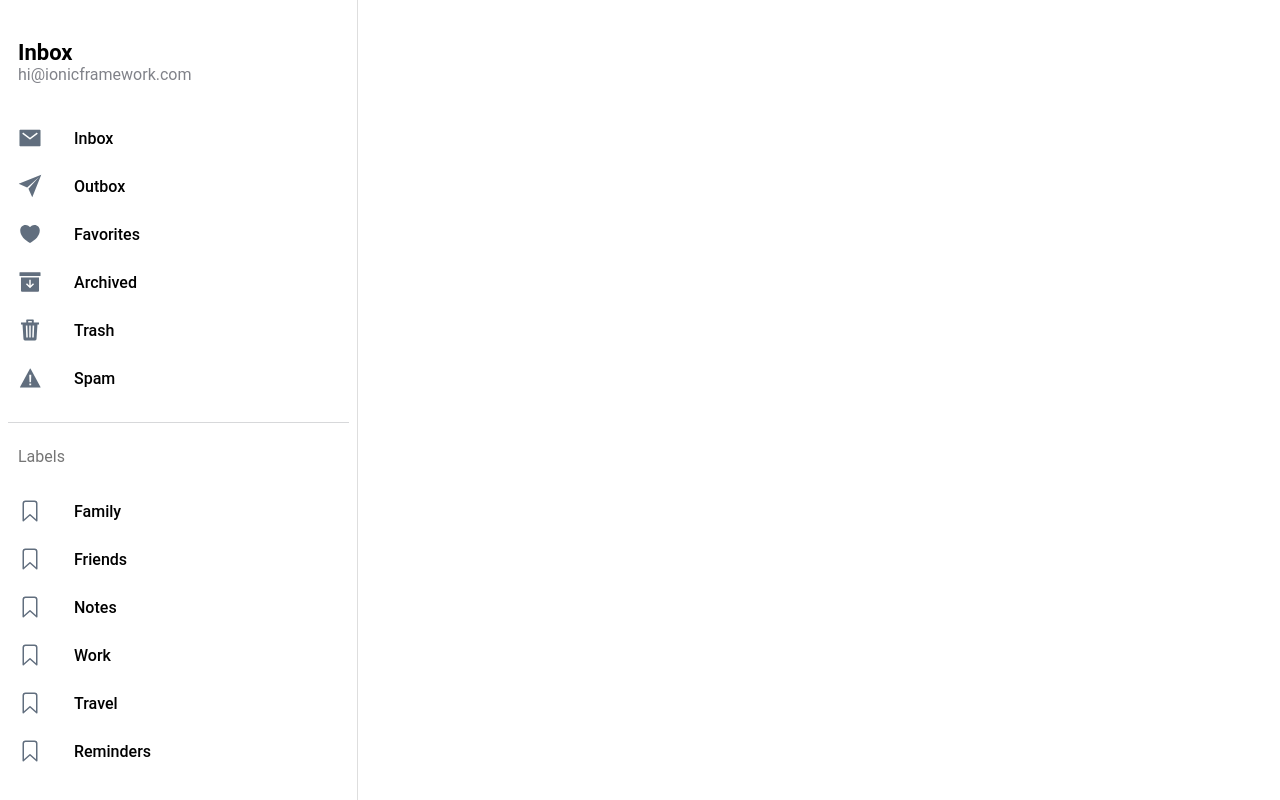
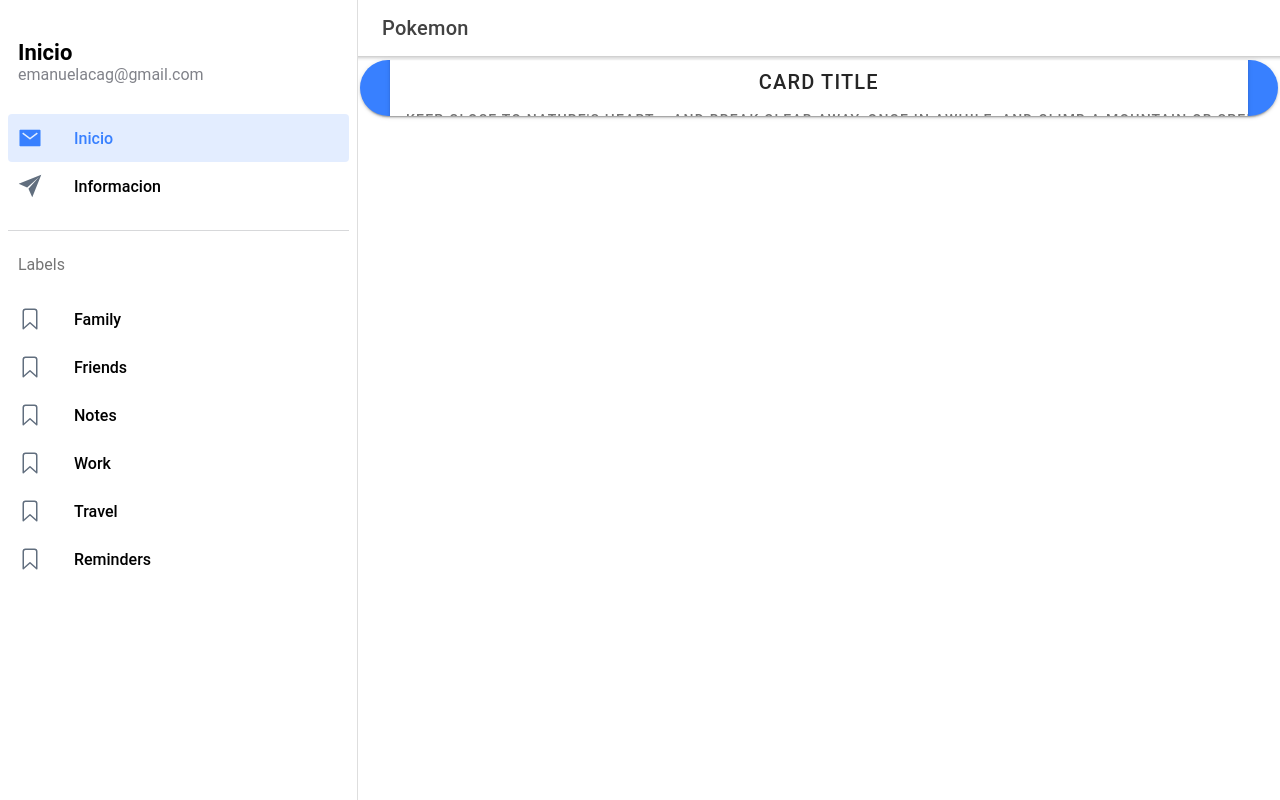
Before and after one commit to Emanuel684/reto-app-be-4-tech, a React (Create React App) app: page /Home in a window 1280 px wide. Built offline with nearby package versions, Linux system fonts and the light colour scheme.

Commit message:
All working good

```diff
--- a/src/App.tsx
+++ b/src/App.tsx
@@ -2,7 +2,8 @@ import { IonApp, IonRouterOutlet, IonSplitPane, setupIonicReact } from '@ionic/r
 import { IonReactRouter } from '@ionic/react-router';
 import { Redirect, Route } from 'react-router-dom';
 import Menu from './components/Menu';
-import Page from './pages/Page';
+import ListPokemons from './pages/ListPokemons';
+import Info from './pages/Info';
 
 /* Core CSS required for Ionic components to work properly */
 import '@ionic/react/css/core.css';
@@ -33,10 +34,13 @@ const App: React.FC = () => {
           <Menu />
           <IonRouterOutlet id="main">
             <Route path="/" exact={true}>
-              <Redirect to="/page/Inbox" />
+              <Redirect to="/Home" />
             </Route>
-            <Route path="/page/:name" exact={true}>
-              <Page />
+            <Route path="/Home" exact={true}>
+              <ListPokemons />
+            </Route>
+            <Route path="/Info" exact={true}>
+              <Info />
             </Route>
           </IonRouterOutlet>
         </IonSplitPane>
--- a/src/components/ExploreContainer.css
+++ b/src/components/ExploreContainer.css
@@ -22,3 +22,7 @@
 .container a {
   text-decoration: none;
 }
+
+.cardButton {
+
+}
--- a/src/components/ExploreContainer.tsx
+++ b/src/components/ExploreContainer.tsx
@@ -1,16 +1,51 @@
-import './ExploreContainer.css';
+// import './ExploreContainer.css';
 
-interface ContainerProps {
-  name: string;
-}
+// interface ContainerProps {
+//   name: string;
+// }
 
-const ExploreContainer: React.FC<ContainerProps> = ({ name }) => {
+// const ExploreContainer: React.FC<ContainerProps> = ({ name }) => {
+//   return (
+//     <div className="container">
+//       <strong>{name}</strong>
+//       <p>Explore <a target="_blank" rel="noopener noreferrer" href="https://ionicframework.com/docs/components">UI Components</a></p>
+//     </div>
+//   );
+// };
+
+// export default ExploreContainer;
+
+import React, { useState } from 'react';
+import { IonModal, IonButton, IonContent } from '@ionic/react';
+import { IonHeader, IonPage, IonTitle, IonToolbar, IonCard, IonCardHeader, IonCardSubtitle, IonCardTitle, IonCardContent, IonItem, IonIcon, IonLabel } from '@ionic/react';
+import { pin, wifi, wine, warning, walk } from 'ionicons/icons';
+
+export const Tab1: React.FC = () => {
+  const [showModal, setShowModal] = useState(false);
+
   return (
-    <div className="container">
-      <strong>{name}</strong>
-      <p>Explore <a target="_blank" rel="noopener noreferrer" href="https://ionicframework.com/docs/components">UI Components</a></p>
-    </div>
+    <IonContent>
+      <IonModal isOpen={showModal}>
+        <p>This is the modal content.</p>
+        <IonButton onClick={() => setShowModal(false)}>
+            Close Modal
+        </IonButton>
+      </IonModal>
+      <IonButton color="primary" size="large" expand="full" shape="round" className="cardButton" onClick={() => setShowModal(true)}>
+           <IonCard>
+          <IonCardHeader>
+            <IonCardSubtitle>Card Subtitle</IonCardSubtitle>
+            <IonCardTitle>Card Title</IonCardTitle>
+          </IonCardHeader>
+
+          <IonCardContent>
+            Keep close to Nature's heart... and break clear away, once in awhile,
+            and climb a mountain or spend a week in the woods. Wash your spirit clean.
+      </IonCardContent>
+        </IonCard>
+      </IonButton>
+    </IonContent>
   );
 };
 
-export default ExploreContainer;
+export default Tab1;
--- a/src/components/Menu.tsx
+++ b/src/components/Menu.tsx
@@ -23,41 +23,53 @@ interface AppPage {
 
 const appPages: AppPage[] = [
   {
-    title: 'Inbox',
-    url: '/page/Inbox',
+    title: 'Inicio',
+    url: '/Home',
     iosIcon: mailOutline,
     mdIcon: mailSharp
   },
   {
-    title: 'Outbox',
-    url: '/page/Outbox',
+    title: 'Informacion',
+    url: '/Info',
     iosIcon: paperPlaneOutline,
     mdIcon: paperPlaneSharp
   },
-  {
-    title: 'Favorites',
-    url: '/page/Favorites',
-    iosIcon: heartOutline,
-    mdIcon: heartSharp
-  },
-  {
-    title: 'Archived',
-    url: '/page/Archived',
-    iosIcon: archiveOutline,
-    mdIcon: archiveSharp
-  },
-  {
-    title: 'Trash',
-    url: '/page/Trash',
-    iosIcon: trashOutline,
-    mdIcon: trashSharp
-  },
-  {
-    title: 'Spam',
-    url: '/page/Spam',
-    iosIcon: warningOutline,
-    mdIcon: warningSharp
-  }
+  // {
+  //   title: 'Inbox',
+  //   url: '/page/Inbox',
+  //   iosIcon: mailOutline,
+  //   mdIcon: mailSharp
+  // },
+  // {
+  //   title: 'Outbox',
+  //   url: '/page/Outbox',
+  //   iosIcon: paperPlaneOutline,
+  //   mdIcon: paperPlaneSharp
+  // },
+  // {
+  //   title: 'Favorites',
+  //   url: '/page/Favorites',
+  //   iosIcon: heartOutline,
+  //   mdIcon: heartSharp
+  // },
+  // {
+  //   title: 'Archived',
+  //   url: '/page/Archived',
+  //   iosIcon: archiveOutline,
+  //   mdIcon: archiveSharp
+  // },
+  // {
+  //   title: 'Trash',
+  //   url: '/page/Trash',
+  //   iosIcon: trashOutline,
+  //   mdIcon: trashSharp
+  // },
+  // {
+  //   title: 'Spam',
+  //   url: '/page/Spam',
+  //   iosIcon: warningOutline,
+  //   mdIcon: warningSharp
+  // }
 ];
 
 const labels = ['Family', 'Friends', 'Notes', 'Work', 'Travel', 'Reminders'];
@@ -69,8 +81,8 @@ const Menu: React.FC = () => {
     <IonMenu contentId="main" type="overlay">
       <IonContent>
         <IonList id="inbox-list">
-          <IonListHeader>Inbox</IonListHeader>
-          <IonNote>hi@ionicframework.com</IonNote>
+          <IonListHeader>Inicio</IonListHeader>
+          <IonNote>emanuelacag@gmail.com</IonNote>
           {appPages.map((appPage, index) => {
             return (
               <IonMenuToggle key={index} autoHide={false}>
--- /dev/null
+++ b/src/pages/Info.tsx
@@ -0,0 +1,35 @@
+import { IonButtons, IonContent, IonHeader, IonMenuButton, IonPage, IonTitle, IonToolbar } from '@ionic/react';
+import { useParams } from 'react-router';
+import ExploreContainer from '../components/ExploreContainer';
+import './Info.css';
+
+const Info: React.FC = () => {
+
+  const { name } = useParams<{ name: string; }>();
+
+  return (
+    <IonPage>
+      <IonHeader>
+        <IonToolbar>
+          <IonButtons slot="start">
+            <IonMenuButton />
+          </IonButtons>
+          <IonTitle>Info</IonTitle>
+        </IonToolbar>
+      </IonHeader>
+
+      <IonContent fullscreen>
+        <IonHeader collapse="condense">
+          <IonToolbar>
+            <IonTitle size="large">{name}</IonTitle>
+            {/* <IonTitle size="large">Emanuel Acevedo</IonTitle> */}
+          </IonToolbar>
+        </IonHeader>
+        {/* <ExploreContainer name={name} /> */}
+        {/* <ExploreContainer /> */}
+      </IonContent>
+    </IonPage>
+  );
+};
+
+export default Info;
--- a/src/pages/Page.tsx
+++ b/src/pages/ListPokemons.tsx
@@ -1,9 +1,9 @@
 import { IonButtons, IonContent, IonHeader, IonMenuButton, IonPage, IonTitle, IonToolbar } from '@ionic/react';
 import { useParams } from 'react-router';
 import ExploreContainer from '../components/ExploreContainer';
-import './Page.css';
+import './ListPokemons.css';
 
-const Page: React.FC = () => {
+const ListPokemons: React.FC = () => {
 
   const { name } = useParams<{ name: string; }>();
 
@@ -14,7 +14,7 @@ const Page: React.FC = () => {
           <IonButtons slot="start">
             <IonMenuButton />
           </IonButtons>
-          <IonTitle>{name}</IonTitle>
+          <IonTitle>Pokemon</IonTitle>
         </IonToolbar>
       </IonHeader>
 
@@ -22,12 +22,14 @@ const Page: React.FC = () => {
         <IonHeader collapse="condense">
           <IonToolbar>
             <IonTitle size="large">{name}</IonTitle>
+            {/* <IonTitle size="large">Emanuel Acevedo</IonTitle> */}
           </IonToolbar>
         </IonHeader>
-        <ExploreContainer name={name} />
+        {/* <ExploreContainer name={name} /> */}
+        <ExploreContainer />
       </IonContent>
     </IonPage>
   );
 };
 
-export default Page;
+export default ListPokemons;
```
Also changed, not shown: package.json (+5 -2 lines), src/pages/Info.css (added), src/pages/ListPokemons.css (added), src/pages/Page.css (deleted), 1 other file (tests, documents, lock files or other folders).
